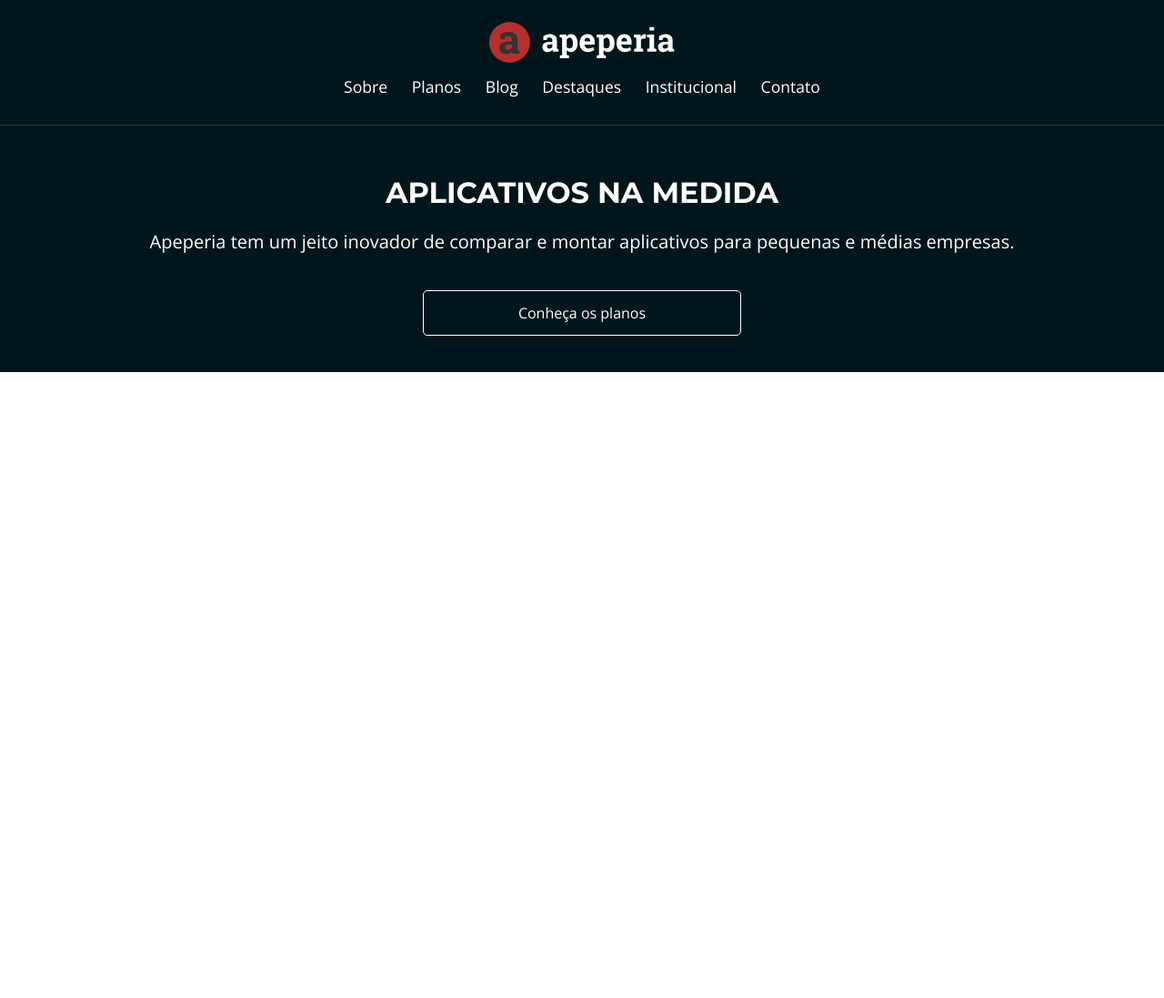
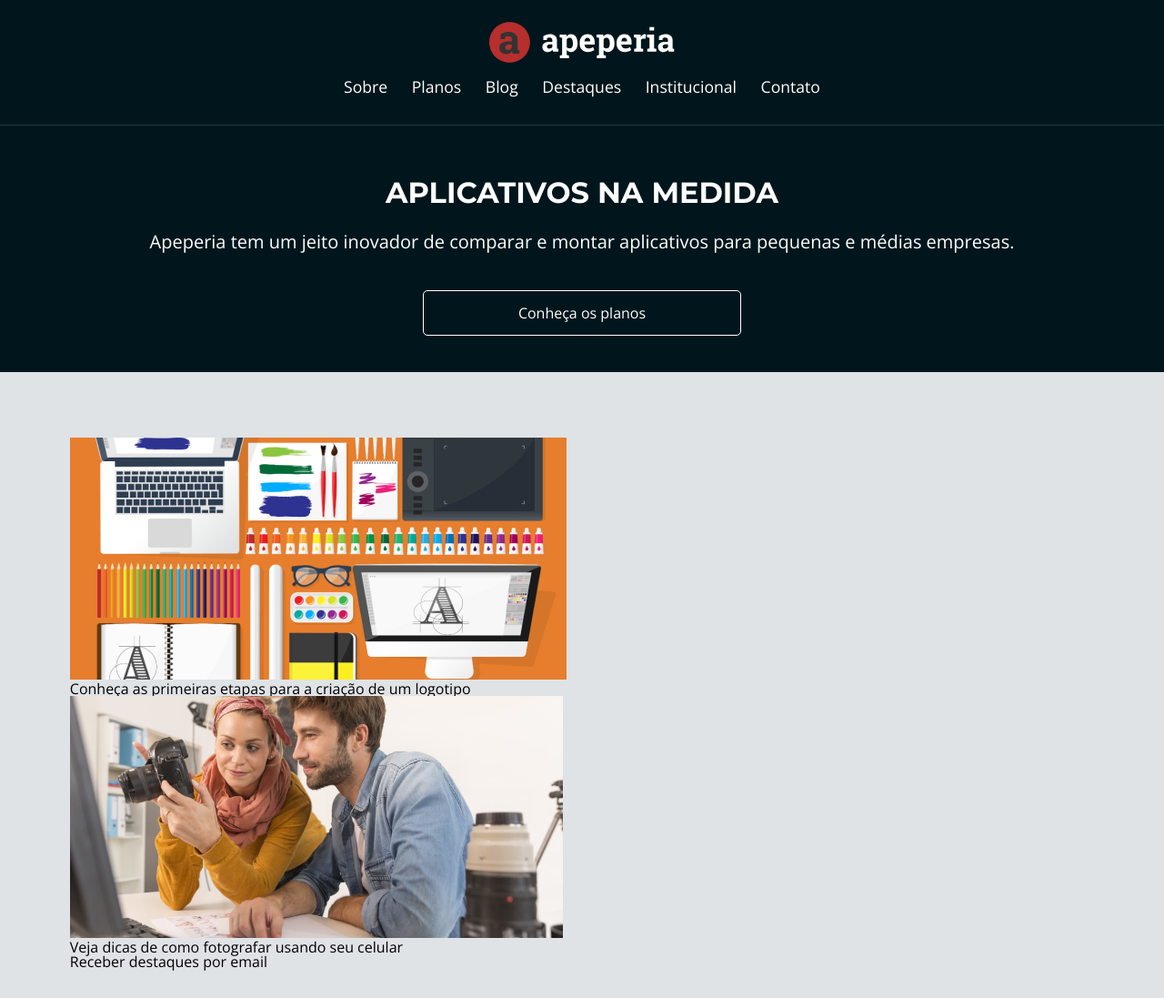
Before and after one commit to wms001/projeto-apeperia, a plain HTML site: page index.html in a window 1280 px wide. Shown: the whole page at 91% size. Before the commit the page ends 800 px from the top, so only its background shows below. Drawn offline with nearby package versions, Linux system fonts and the light colour scheme.

Commit message:
commit destaques

```diff
--- /dev/null
+++ b/css/destaques.css
@@ -0,0 +1,17 @@
+.destaques {
+  background-color: var(--azul-claro);
+
+  padding-top: 2.5rem;
+  padding-bottom: 2rem;
+}
+
+.destaques__titulo {
+   color: var (--azul-escuro);
+   font-weight: 700;
+   font-size: 1.5rem;
+   font-family: var(--montserrat);
+   text-transform: uppercase;
+   text-align: center;
+
+   margin-bottom: 2rem;
+}
--- a/index.html
+++ b/index.html
@@ -12,6 +12,7 @@
     <link href="css/base.css" rel="stylesheet" />
     <link href="css/cabecalho.css" rel="stylesheet" />
     <link href="css/chamada.css" rel="stylesheet" />
+    <link href="css/destaques.css" rel="stylesheet" />
   </head>
   <body>
     <header class="cabecalho container">
@@ -40,6 +41,33 @@
         </p>
         <a href="#" class="chamada__botao botao">Conheça os planos</a>
       </section>
+      <section class="destaques container">
+        <h2 class="destaques__titulo"></h2>
+        <a href="#">
+          <figure class="destaques__painel">
+            <img
+              src="img/comecando-criar-logotipo.png"
+              alt="Painel do post sobre fotografia com celular"
+              class="destaques__painel-imagem"
+            />
+            <figcaption class="destaques__painel-texto">
+              Conheça as primeiras etapas para a criação de um logotipo
+            </figcaption>
+          </figure>
+        </a>
+        <a href="#">
+          <figure class="destaques__painel">
+            <img
+              src="img/dicas-fotografia.png"
+              alt="Painel do post sobre fotografia com celular"
+              class="destaques__painel-imagem"
+            />
+            <figcaption class="destaques__painel-texto">
+              Veja dicas de como fotografar usando seu celular
+            </figcaption>
+          </figure> </a
+        ><a href="#" class="destaques__botao">Receber destaques por email</a>
+      </section>
     </main>
   </body>
 </html>
```
